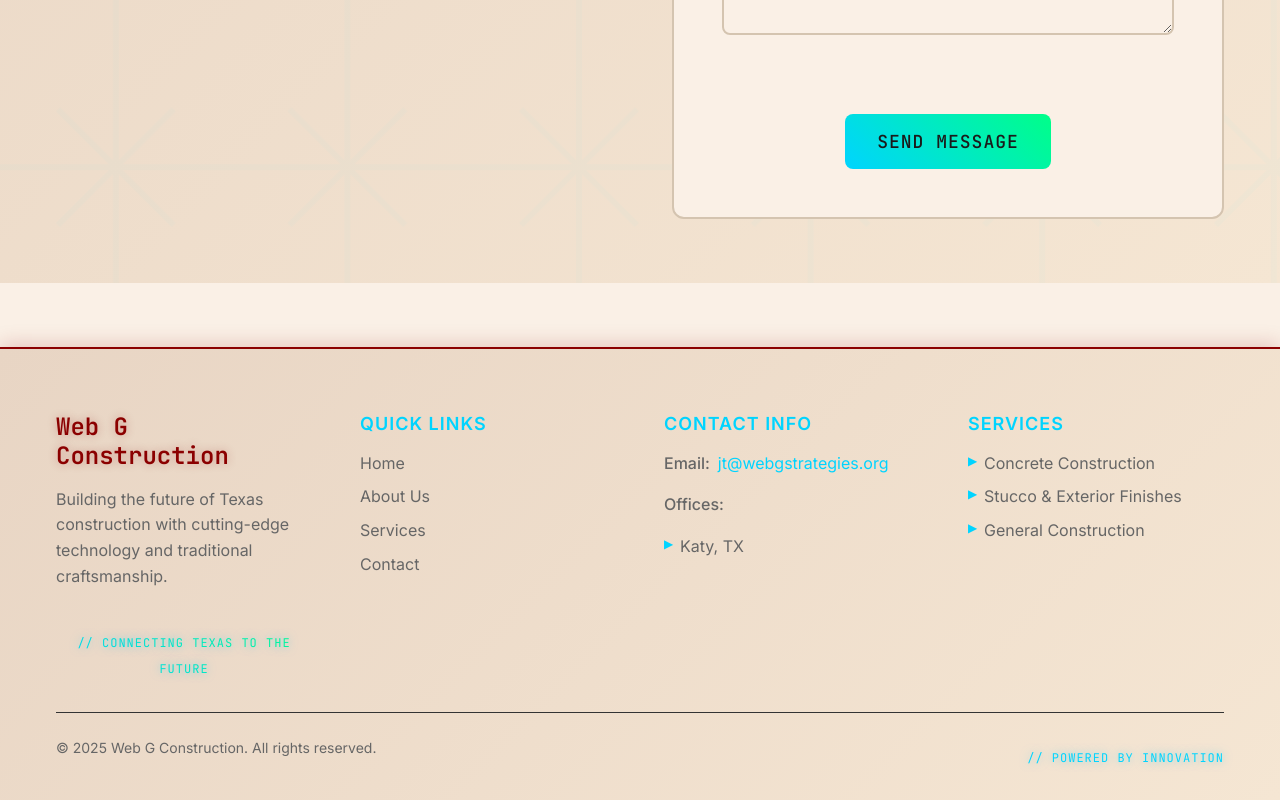
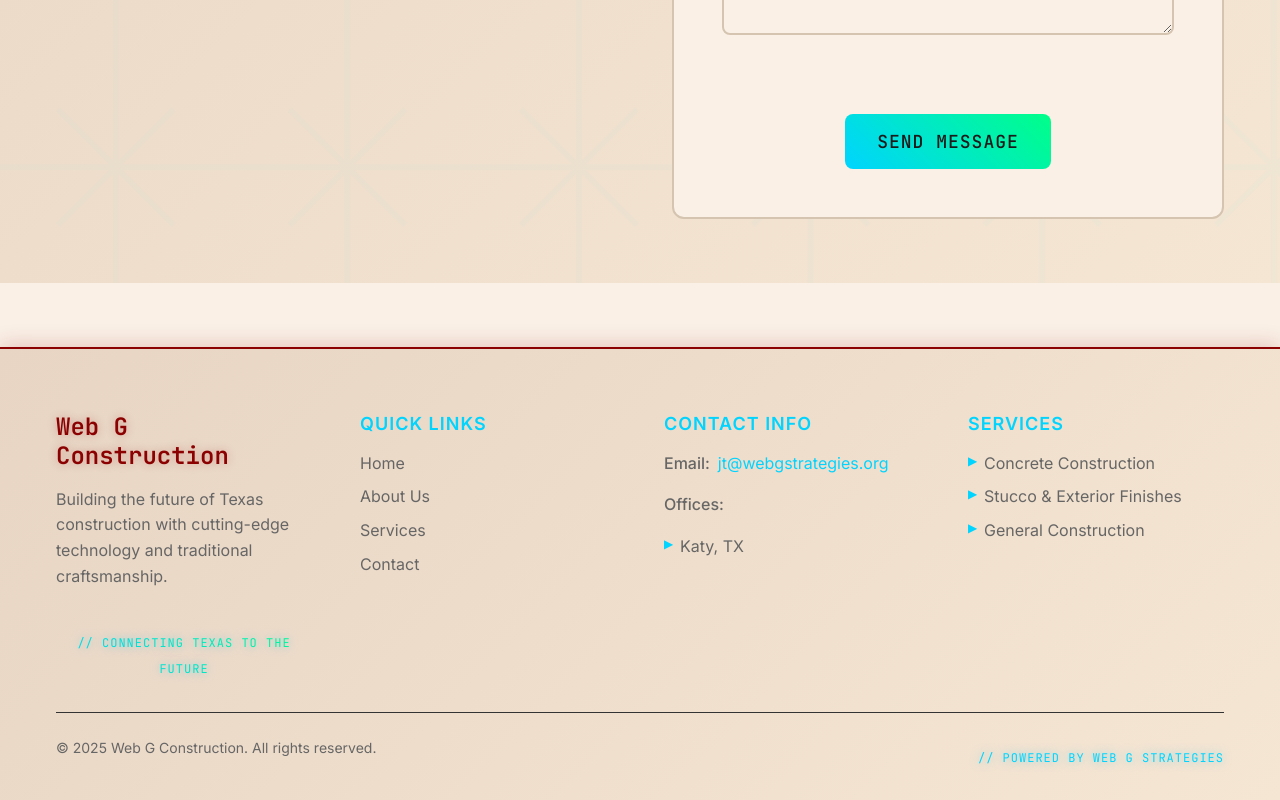
Before and after one commit to wables411/webgcon, a React (Create React App) app: page /contact in a window 1280 px wide. Shown: the part 1534-2334 px from the top of the page. Built offline with nearby package versions, Linux system fonts and the light colour scheme.

Commit message:
Update footer: change 'POWERED BY INNOVATION' to 'POWERED BY WEB G STRATEGIES' with link to webgstrategies.org

```diff
--- a/src/components/Footer.css
+++ b/src/components/Footer.css
@@ -150,6 +150,33 @@
   font-family: var(--font-secondary);
 }
 
+.footer-link {
+  text-decoration: none;
+  transition: var(--transition-normal);
+  position: relative;
+}
+
+.footer-link:hover {
+  color: var(--cyber-green);
+  text-shadow: 0 0 10px rgba(0, 255, 136, 0.7);
+  transform: scale(1.05);
+}
+
+.footer-link::after {
+  content: '';
+  position: absolute;
+  bottom: -2px;
+  left: 0;
+  width: 0;
+  height: 2px;
+  background: var(--cyber-green);
+  transition: var(--transition-normal);
+}
+
+.footer-link:hover::after {
+  width: 100%;
+}
+
 /* Mobile Styles */
 @media (max-width: 768px) {
   .footer-content {
--- a/src/components/Footer.tsx
+++ b/src/components/Footer.tsx
@@ -61,7 +61,14 @@ const Footer: React.FC = () => {
               © 2025 Web G Construction. All rights reserved.
             </p>
             <div className="footer-tech">
-              <span className="cyber-text">// POWERED BY INNOVATION</span>
+              <a
+                href="https://webgstrategies.org"
+                target="_blank"
+                rel="noopener noreferrer"
+                className="cyber-text footer-link"
+              >
+                // POWERED BY WEB G STRATEGIES
+              </a>
             </div>
           </div>
         </div>
```
